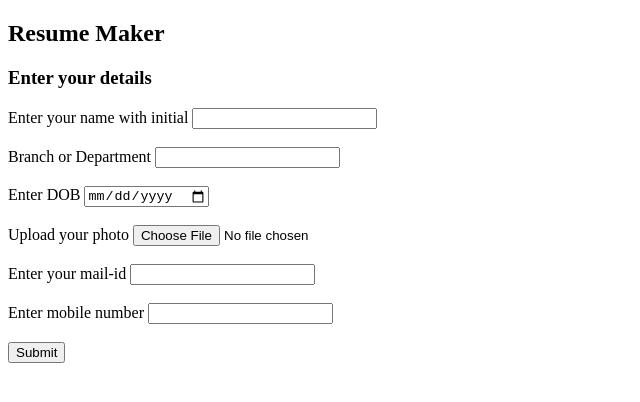
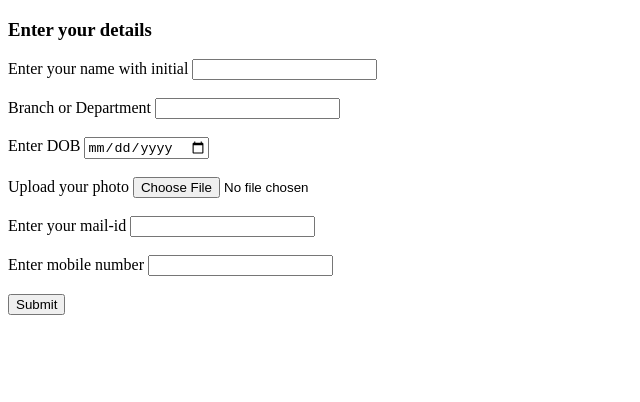
Before and after one commit to Dhamusic/Resume-maker, a plain HTML site: page index.html in a window 1280 px wide. Shown: the whole page, without its empty margins (0-640 px from the left). Drawn offline with Linux system fonts and the light colour scheme.

Commit message:
Update index.html

```diff
--- a/index.html
+++ b/index.html
@@ -3,13 +3,11 @@
 <head>
     <meta charset="UTF-8">
     <meta http-equiv="X-UA-Compatible" content="IE=edge">
-    <title>Resume maker</title>
     <link rel="icon" type="image/x-icon" href="Dhamu_photo.jpg">
     <script src="resume.js"></script>
 </head>
 <body>
     <div>
-        <h2>Resume Maker</h2>
         <h3> Enter your details</h3>
         <form action="resume1.html">
             Enter your name with initial <input id="name"  type="text"> <br><br>
```
